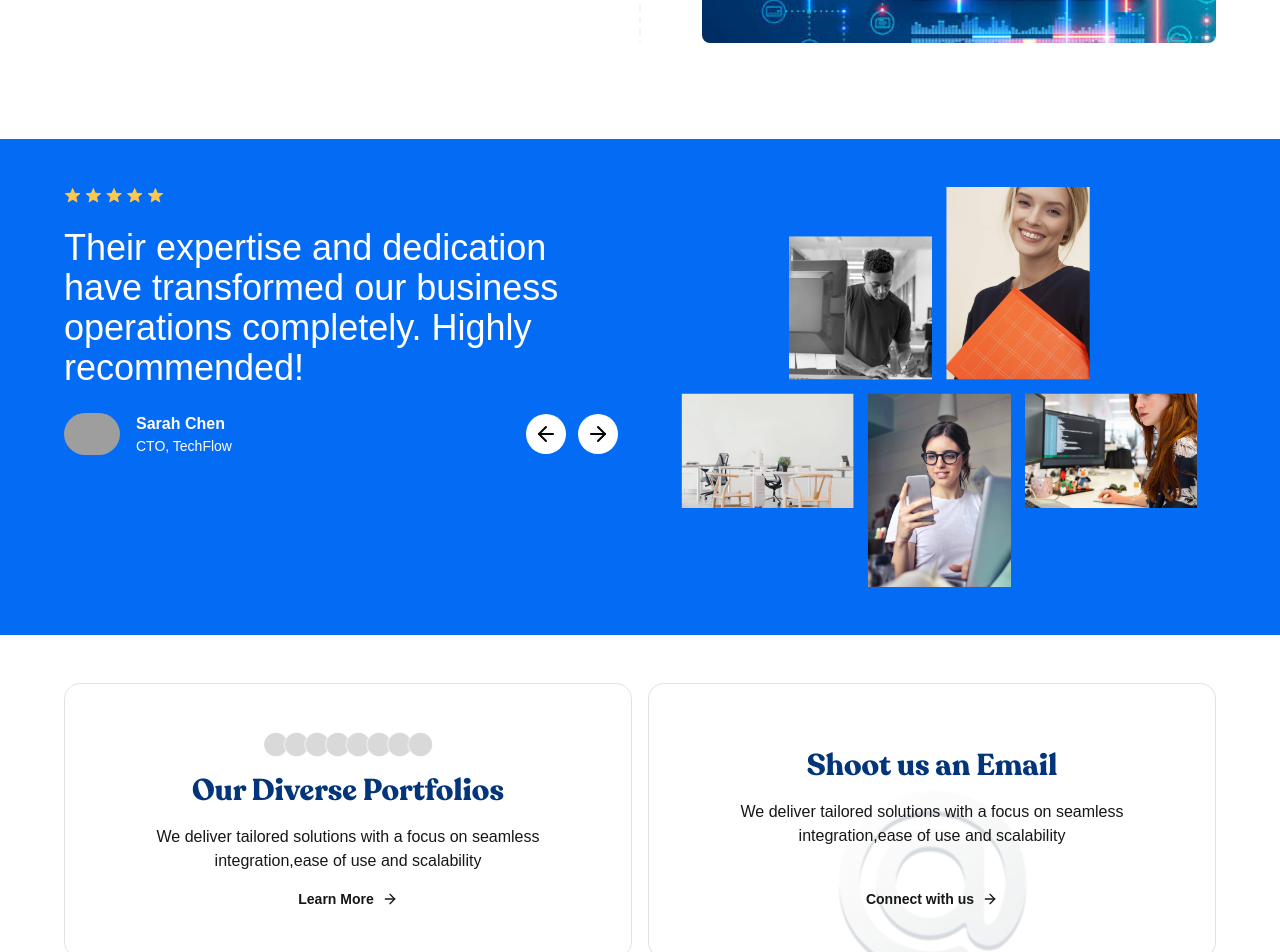
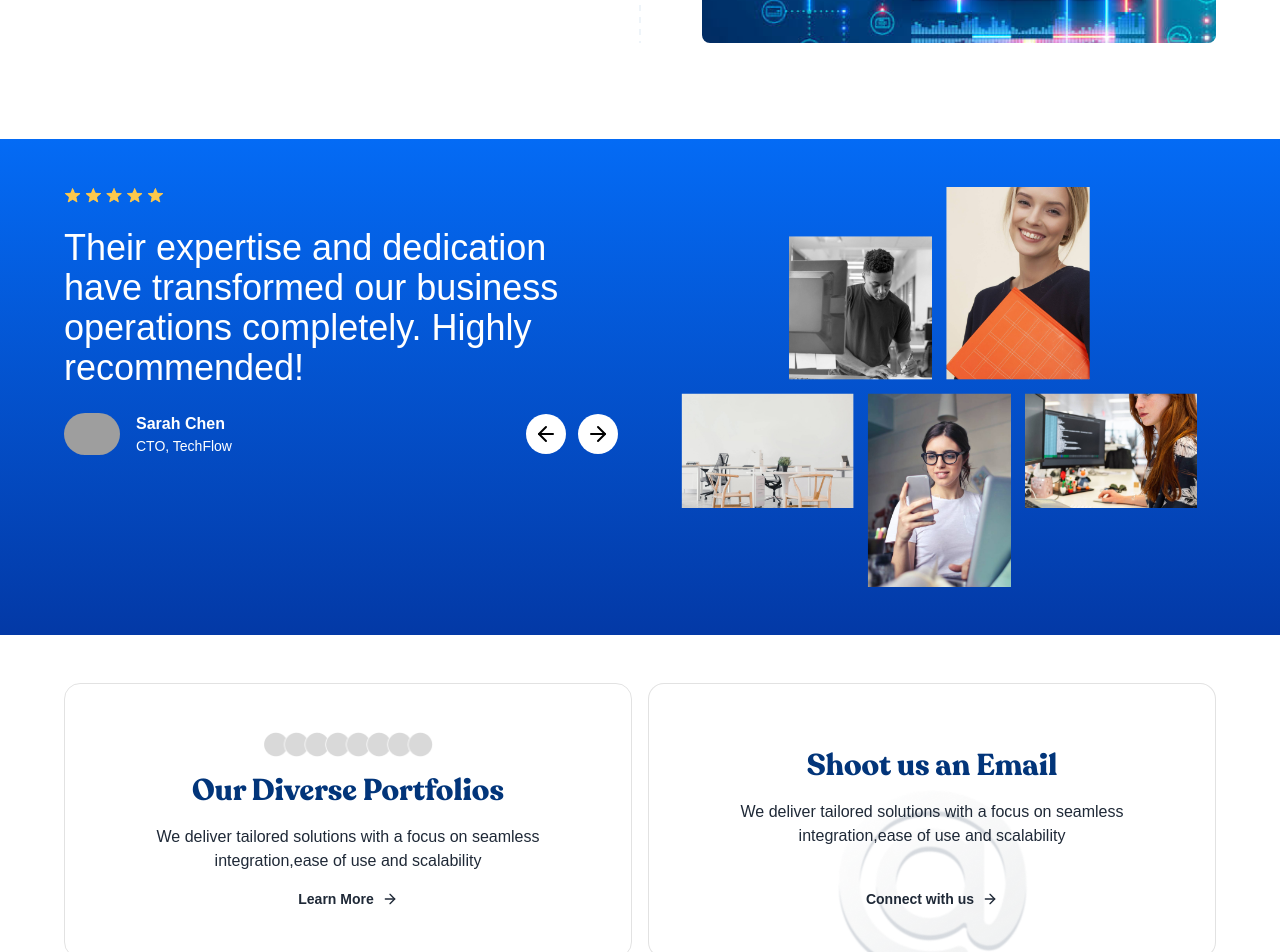
Before and after one commit to oyewosolomon/loomstech, a Next.js app: page / in a window 1280 px wide. Shown: the part 3160-4112 px from the top of the page. Built offline with nearby package versions, Linux system fonts and the light colour scheme; grey boxes are pictures that could not be loaded.

Commit message:
Image alignment corrected

```diff
--- a/src/app/components/landing/Contactus.tsx
+++ b/src/app/components/landing/Contactus.tsx
@@ -21,10 +21,10 @@ const Contactus = () => {
                 />
             </div>
             <h2 className="font-recoleta text-[#02357A] text-3xl font-semibold"> Our Diverse Portfolios</h2>
-            <p className="flex-grow">
+            <p className="flex-grow text-gray-800">
               We deliver tailored solutions with a focus on seamless integration,ease of use and scalability
             </p>
-            <a href='#' className='flex font-semibold text-sm place-items-center'>
+            <a href='#' className='flex font-semibold text-gray-800 text-sm place-items-center'>
             Learn More <ArrowRight className='size-4 pl-2'/>
             </a>
           </div>
@@ -40,10 +40,10 @@ const Contactus = () => {
 
             </div>
             <h2 className="font-recoleta text-[#02357A] text-3xl font-semibold"> Shoot us an Email</h2>
-            <p className="flex-grow">
+            <p className="flex-grow text-gray-800">
             We deliver tailored solutions with a focus on seamless integration,ease of use and scalability
             </p>
-            <ModalButton className='flex font-semibold text-sm place-items-center'>
+            <ModalButton className='flex font-semibold text-gray-800 text-sm place-items-center'>
             Connect with us <ArrowRight className='size-4 pl-2'/>
             </ModalButton>
 
--- a/src/app/components/landing/Testimonial.tsx
+++ b/src/app/components/landing/Testimonial.tsx
@@ -56,7 +56,7 @@ const Testimonial = () => {
   };
 
   return (
-    <div id='testimonial' className='bg-[#046BF5] text-white py-12'>
+    <div id='testimonial' className='bg-gradient-to-b from-[#046BF5] to-[#0339A6] text-white py-12'>
       <div className='max-w-6xl mx-auto px-4'>
         <div className='flex flex-col lg:flex-row gap-8'>
           <div className='w-full lg:w-1/2 space-y-6 md:pr-3'>
@@ -64,12 +64,12 @@ const Testimonial = () => {
               <Image src="/assets/Stars.png" width={100} height={20} alt='Testimonials' />
             </div>
             <div
-              className='text-2xl sm:text-3xl lg:text-4xl transition-opacity duration-500'
+              className='text-2xl sm:text-3xl mb-8 lg:text-4xl transition-opacity duration-500 pr-0 md:pr-14'
               key={currentIndex}
             >
               {testimonials[currentIndex].text}
             </div>
-            <div className='flex flex-col sm:flex-row justify-between items-center gap-4'>
+            <div className='flex flex-col sm:flex-row justify-between md:items-center gap-4 '>
               <div className='flex items-center gap-4'>
                 <Image
                   src={testimonials[currentIndex].avatar}
@@ -101,7 +101,7 @@ const Testimonial = () => {
               </div>
             </div>
           </div>
-          <div className='w-full lg:w-1/2 h-64 sm:h-80 lg:h-[400px]'>
+          <div className='hidden lg:block lg:w-1/2 h-64 sm:h-80 lg:h-[400px]'>
           <div className='w-full h-full relative'>
             <Image
               src={testimonials[currentIndex].image}
```
Lines whose indentation alone changed are shown as unchanged.
